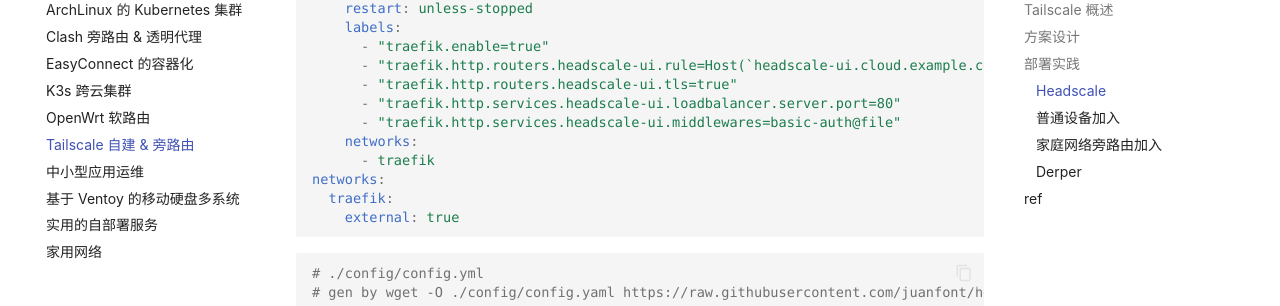
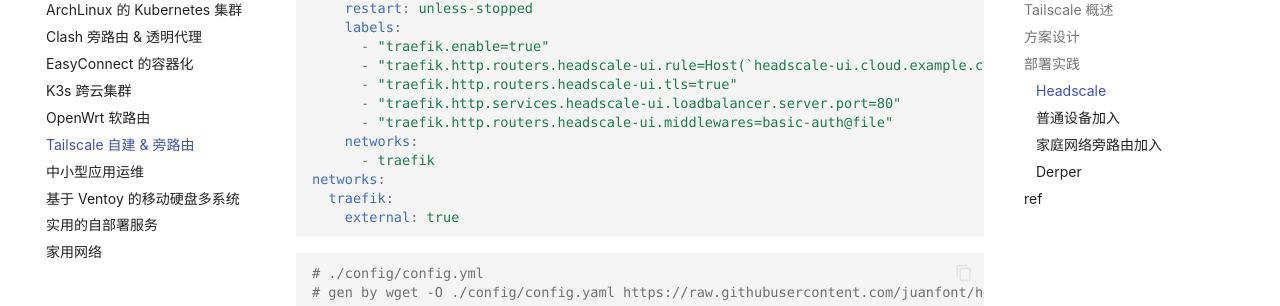
Before and after one commit to 117503445/wiki, an MkDocs documentation site: the page built from docs/practice/Tailscale 自建 & 旁路由.md, in a window 1280 px wide and 900 px high, scrolled down 2047 px. Shown: the part 146-452 px from the top of the window. Built offline with MkDocs 1.6.1 and Material for MkDocs 9.7.7, drawn with Linux system fonts in a browser that asks for light colours; some web fonts are replaced; comment, search, counter and statistics services are not loaded.

Commit message:
fix routers
Signed-off-by: 117503445 <t117503445@gmail.com>

```diff
--- a/docs/practice/Tailscale 自建 & 旁路由.md
+++ b/docs/practice/Tailscale 自建 & 旁路由.md
@@ -65,7 +65,7 @@ services:
       - "traefik.http.routers.headscale-ui.rule=Host(`headscale-ui.cloud.example.com`)"
       - "traefik.http.routers.headscale-ui.tls=true"
       - "traefik.http.services.headscale-ui.loadbalancer.server.port=80"
-      - "traefik.http.services.headscale-ui.middlewares=basic-auth@file"
+      - "traefik.http.routers.headscale-ui.middlewares=basic-auth@file"
     networks:
       - traefik
 networks:
```
